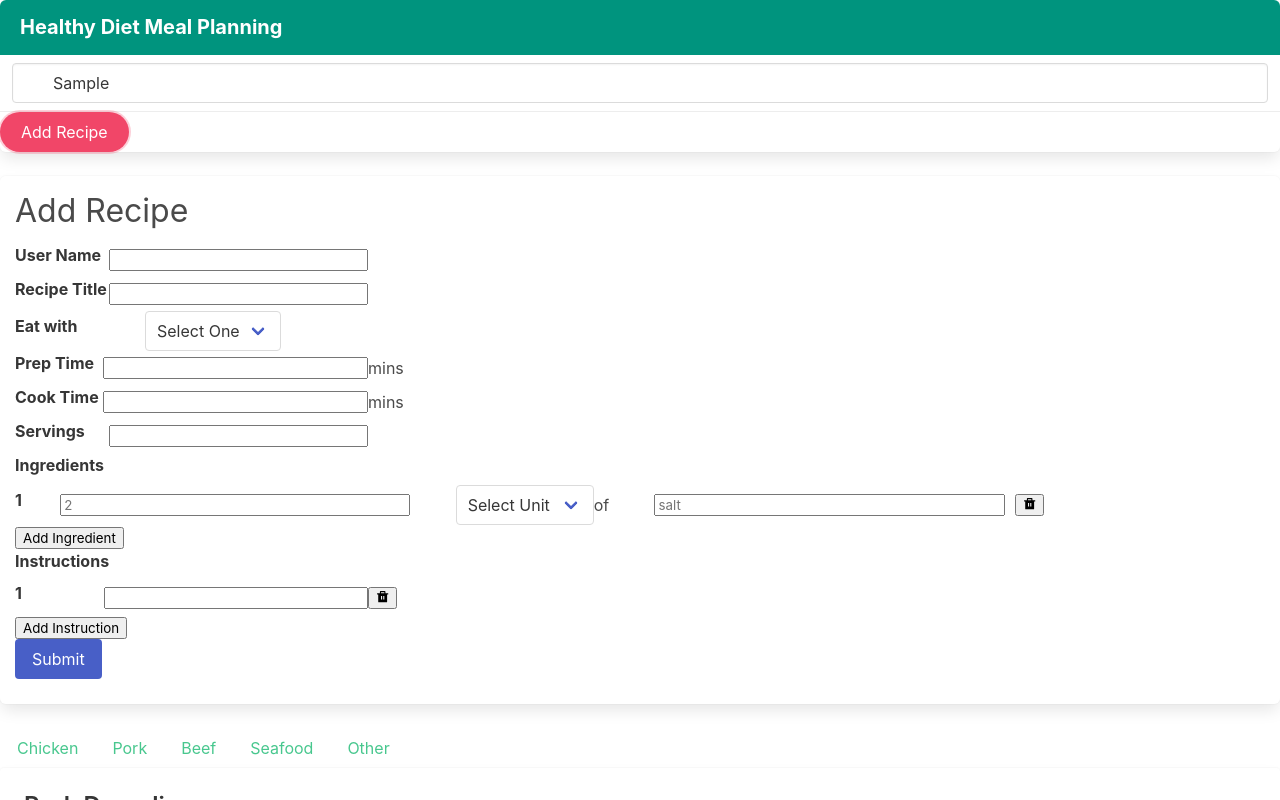
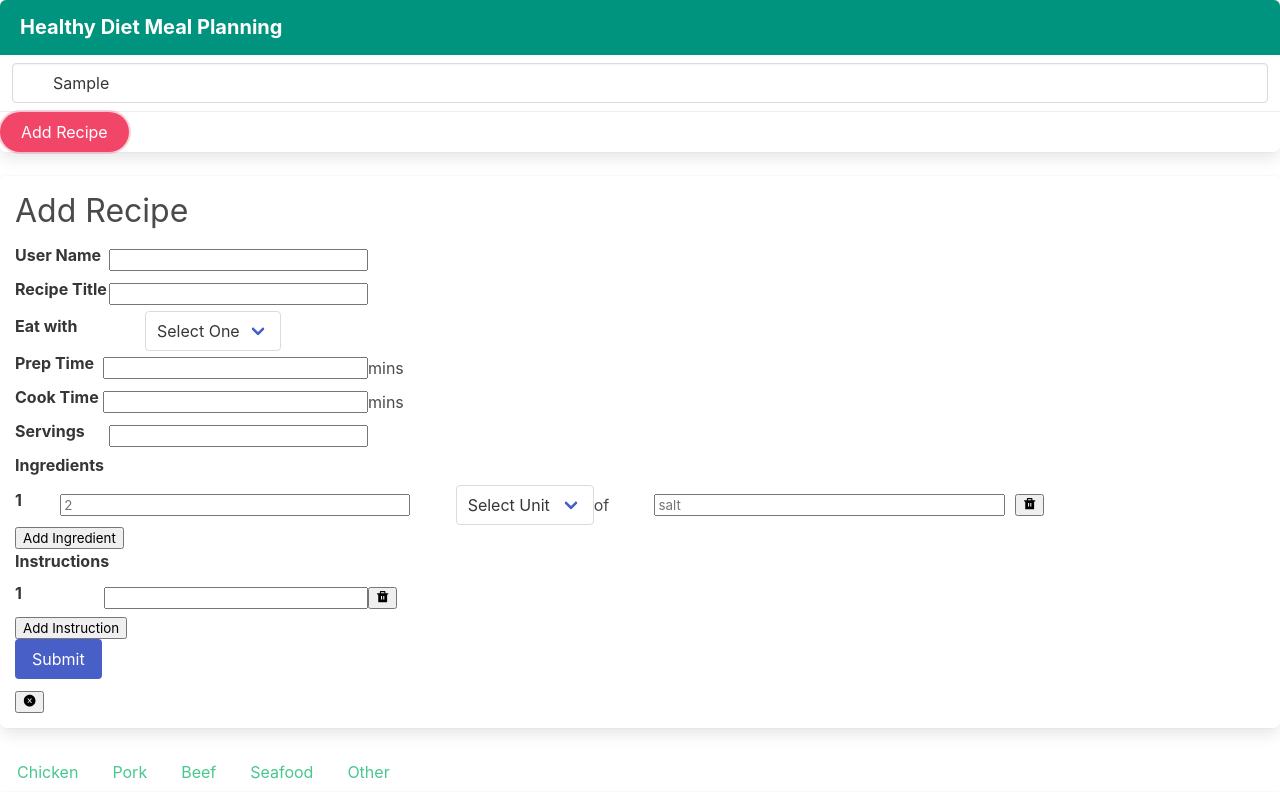
Before and after one commit to CocoTapi/PortfolioProject2, a React (Create React App) app in the folder meal_plan/: page / in a window 1280 px wide. Both pictures are taken after typing "Sample" into the empty fields and a click on the button "Add Recipe". Shown: the top 800 px of the page. Built offline with nearby package versions, Linux system fonts and the light colour scheme; data requests are answered from the project's data file.

Commit message:
added a form closing function

```diff
--- a/meal_plan/src/conponents/form/RecipeForm.js
+++ b/meal_plan/src/conponents/form/RecipeForm.js
@@ -2,6 +2,7 @@ import { useAddRecipeMutation } from '../../store';
 import { useState } from 'react';
 import IngredientForm from './IngredientForm';
 import { RiDeleteBinFill } from "react-icons/ri";
+import { AiFillCloseCircle } from "react-icons/ai";
 
 function RecipeForm ({ setFormVisible }) {
     const initial = {
@@ -73,6 +74,10 @@ function RecipeForm ({ setFormVisible }) {
         e.preventDefault();
         addRecipe(output);
         setFormData(initial);
+        setFormVisible(false);
+    }
+
+    const handleClose = () => {
         setFormVisible(false);
     }
 
@@ -213,6 +218,7 @@ function RecipeForm ({ setFormVisible }) {
                     <button className="button is-link">Submit</button>
                 </div>
             </form>
+            <button onClick={handleClose}><AiFillCloseCircle /></button>
         </div>
     )
 }
```
